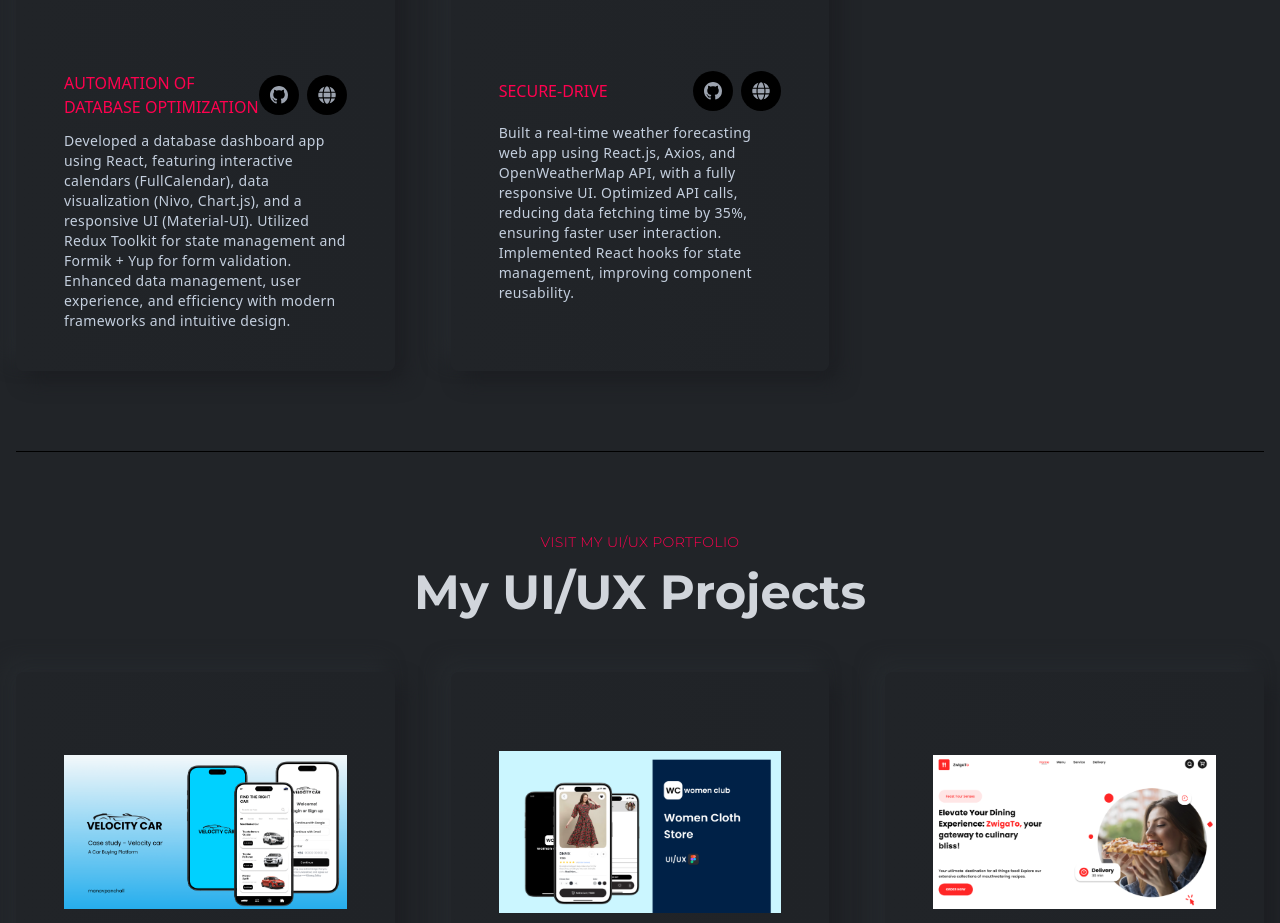
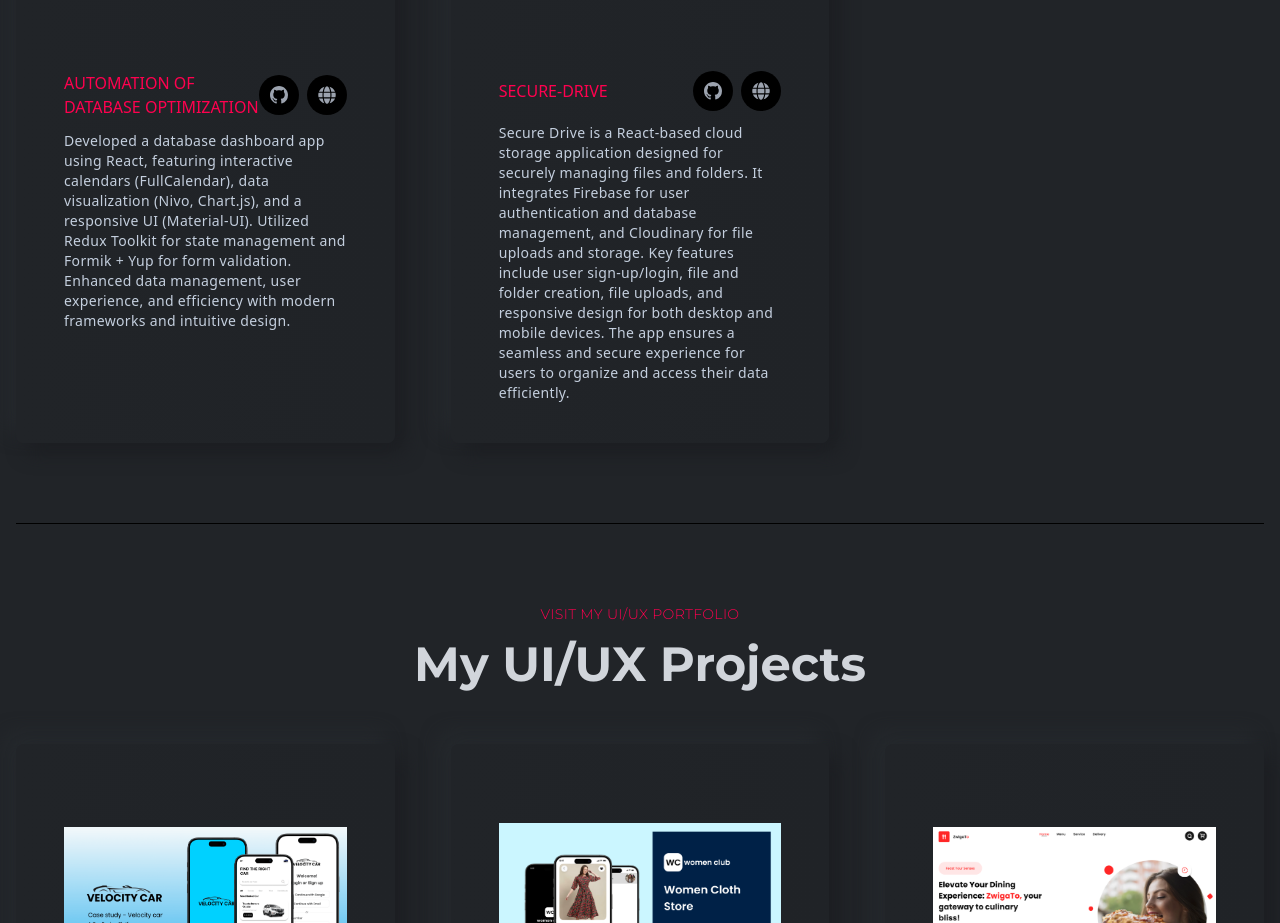
Before and after one commit to manavpanchall/My-Portfolio, a React (Create React App) app: page / in a window 1280 px wide. Shown: the part 2495-3418 px from the top of the page. Built offline with nearby package versions, Linux system fonts and the light colour scheme; no server answers.

Commit message:
Update project description for Secure Drive to enhance clarity and detail

```diff
--- a/src/components/projects/Projects.js
+++ b/src/components/projects/Projects.js
@@ -48,7 +48,7 @@ const Projects = () => {
           />
           <ProjectsCard
             title="Secure-Drive"
-            des="Built a real-time weather forecasting web app using React.js, Axios, and OpenWeatherMap API, with a fully responsive UI. Optimized API calls, reducing data fetching time by 35%, ensuring faster user interaction. Implemented React hooks for state management, improving component reusability."
+            des="Secure Drive is a React-based cloud storage application designed for securely managing files and folders. It integrates Firebase for user authentication and database management, and Cloudinary for file uploads and storage. Key features include user sign-up/login, file and folder creation, file uploads, and responsive design for both desktop and mobile devices. The app ensures a seamless and secure experience for users to organize and access their data efficiently."
             src={projectFive}
             githubLink="https://github.com/manavpanchall/Secure-Drive"
             projectLink="https://secure-drive.vercel.app/"
```
